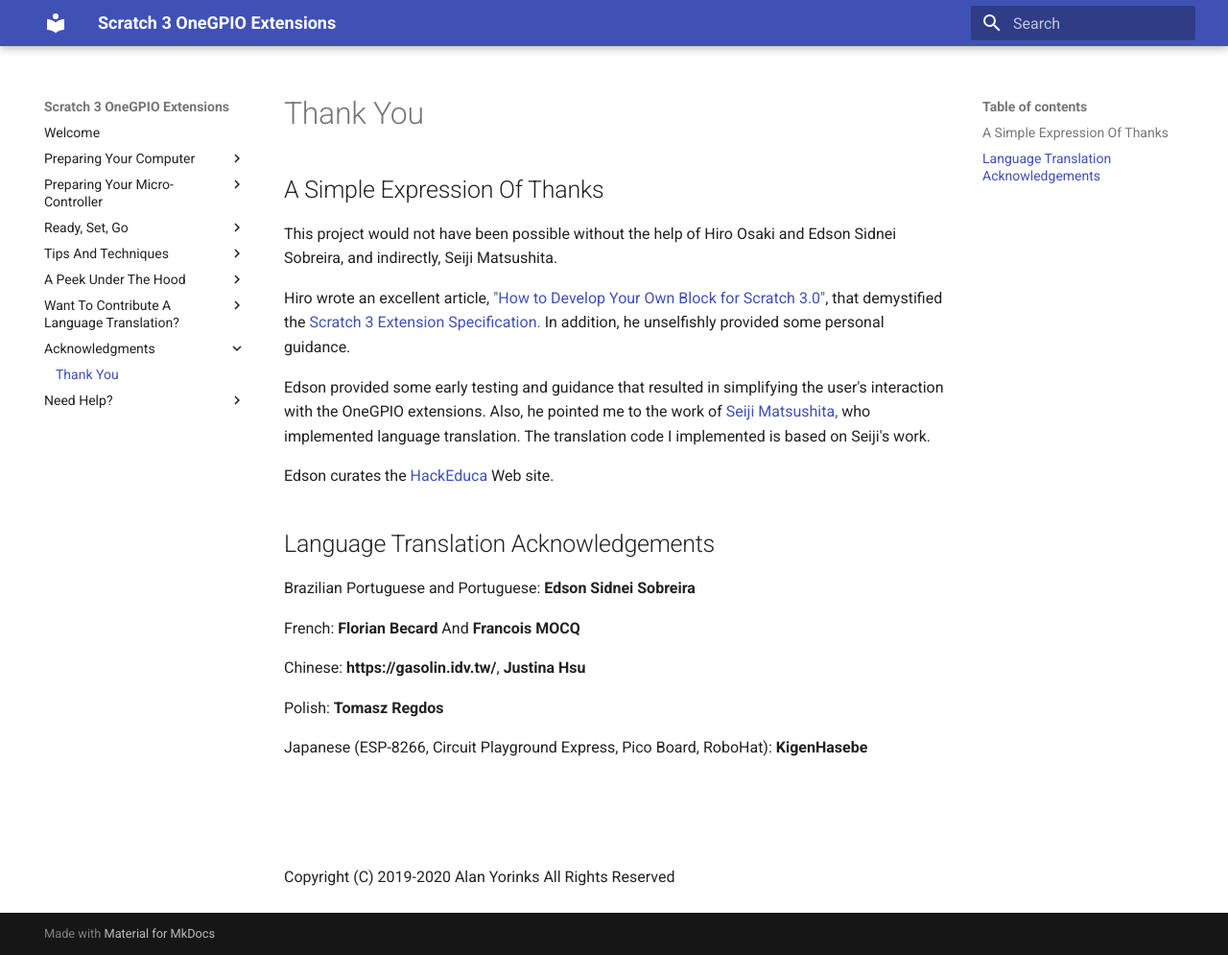
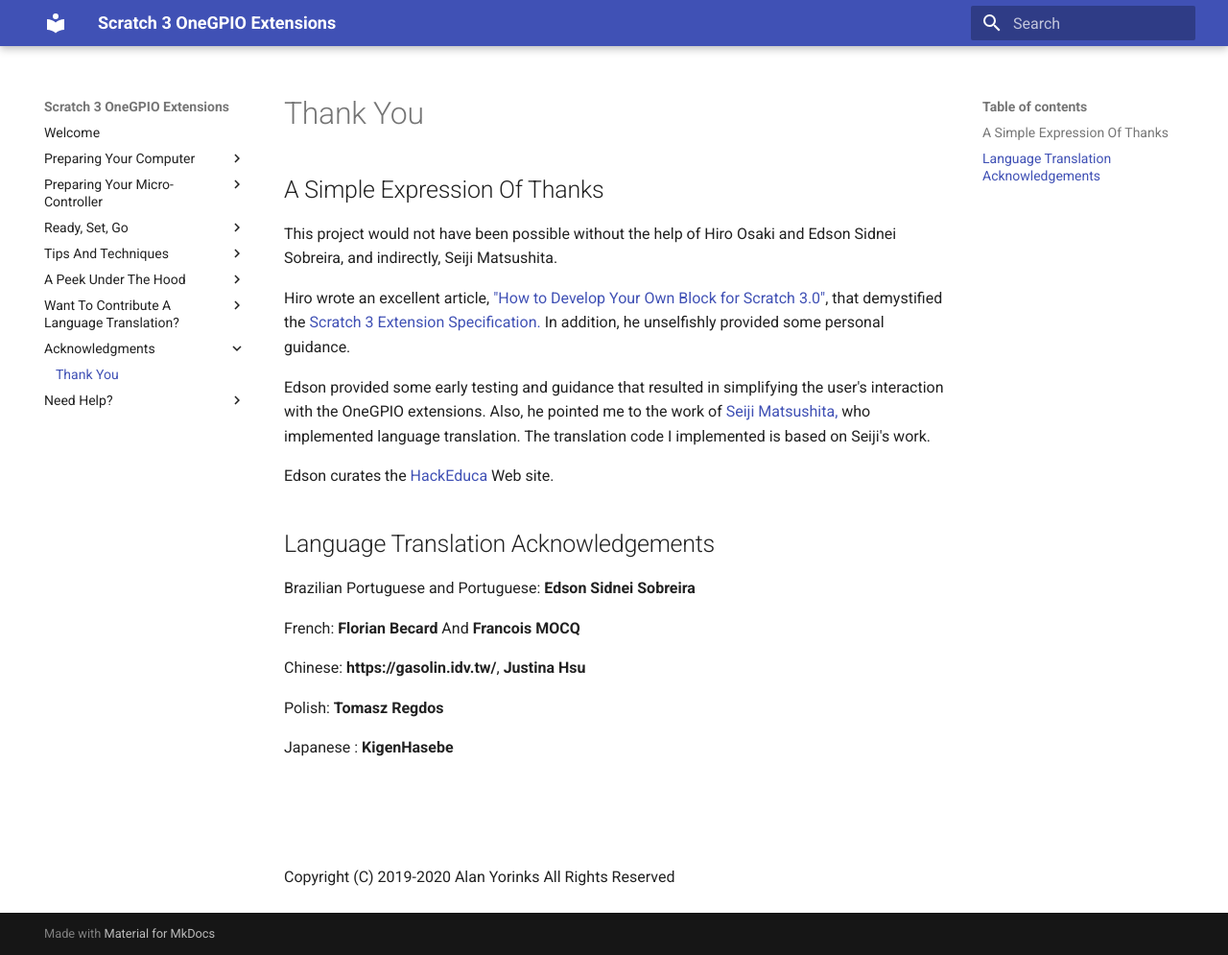
Before and after one commit to MrYsLab/s3-extend, an MkDocs documentation site: the page built from docs/acks.md, in a window 1280 px wide and 995 px high. Shown: the whole window at 96% size. Built offline with MkDocs 1.6.1 and Material for MkDocs 9.7.7, drawn with Linux system fonts in a browser that asks for light colours.

Commit message:
Japanese block translations

```diff
--- a/docs/acks.md
+++ b/docs/acks.md
@@ -29,7 +29,7 @@
 
 Polish: **Tomasz Regdos**
 
-Japanese (ESP-8266, Circuit Playground Express, Pico Board, RoboHat): **KigenHasebe**
+Japanese : **KigenHasebe**
 
 <br> <br> <br>
 
```
Also changed, not shown: docs/index.md (+1 -1 lines).
